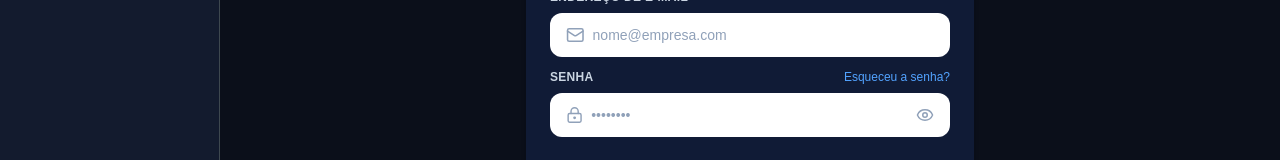
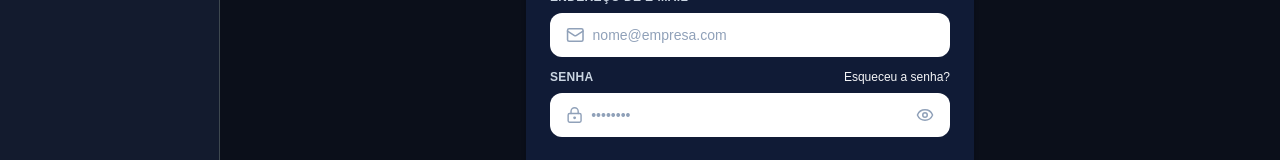
Before and after one commit to lab05-juniando/lab05-frontend, a Next.js app: page /login in a window 1280 px wide. Shown: the part 266-426 px from the top of the page. Built offline with nearby package versions, Linux system fonts and the light colour scheme.

Commit message:
PageLofin Correction

```diff
--- a/app/login/page.tsx
+++ b/app/login/page.tsx
@@ -16,7 +16,7 @@ export default function LoginPage() {
           type="password"
           placeholder="••••••••"
           rightLabel={
-            <a href="/esqueci-senha" className="text-blue-400 hover:underline">
+            <a href="/esqueci-senha" className="text-with-400 hover:underline">
               Esqueceu a senha?
             </a>
           }
```
